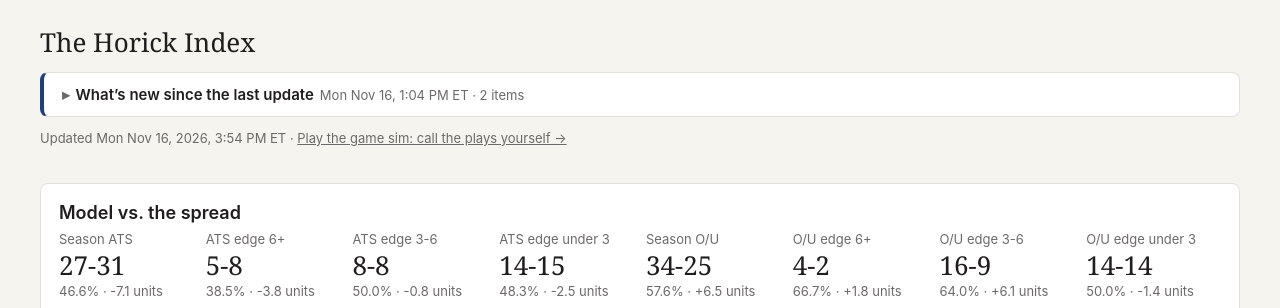
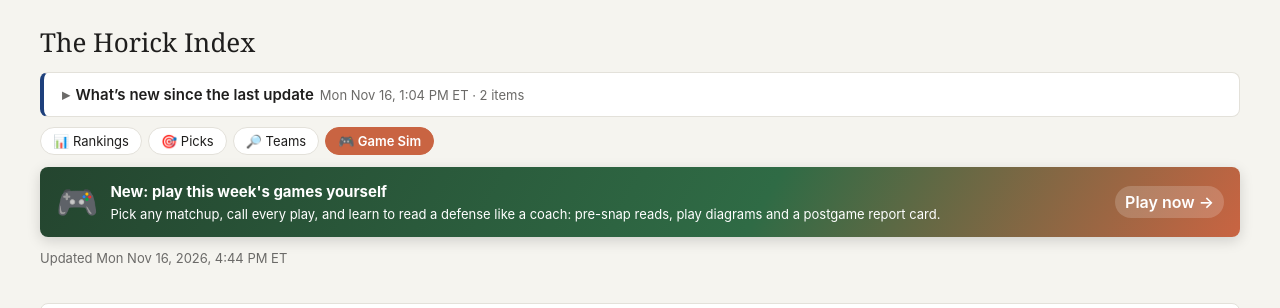
Before and after one commit to axmhorick/horick-index, a plain HTML site: page index.html in a window 1280 px wide. Shown: the top 308 px of the page. Drawn offline with nearby package versions, Linux system fonts and the light colour scheme.

Commit message:
Landing page: section nav and a prominent Game Sim banner
Co-Authored-By: Claude Opus 5.5 <noreply@anthropic.com>
Claude-Session: https://claude.ai/code/session_01UARi8W5Zw1L92hehSJY8ZT

```diff
--- a/index.html
+++ b/index.html
@@ -133,6 +133,16 @@ window.__DATA__ = {"rankings":[{"week":"12","rank":"1","team":"Georgia","wins":"
 .pr-new li { display: flex; gap: 8px; align-items: baseline; padding: 5px 0; border-top: 1px solid var(--color-border-line); font-size: var(--cds-font-size-caption); line-height: 1.45; color: var(--color-fg); }
 .pr-new li:first-child { border-top: 0; }
 .pr-new .k { flex: 0 0 92px; font-size: 11px; font-weight: var(--cds-font-weight-medium); text-transform: uppercase; letter-spacing: .05em; color: var(--color-fg-muted); }
+.pr-nav { display: flex; flex-wrap: wrap; gap: 6px; margin: 10px 0 0; }
+.pr-nav a { text-decoration: none; color: var(--color-fg); border: 1px solid var(--color-border-line); border-radius: 999px; padding: 5px 12px; font-size: var(--cds-font-size-caption); background: var(--color-panel); }
+.pr-nav a.hot { background: #c96442; border-color: #c96442; color: #fff; font-weight: var(--cds-font-weight-medium); }
+.pr-play { display: flex; align-items: center; gap: 12px; margin-top: var(--cds-gap-md); padding: 14px 16px; border-radius: var(--cds-radius); text-decoration: none; color: #fff; background: linear-gradient(120deg, #24452f, #2f6b45 60%, #c96442); box-shadow: 0 4px 14px rgba(0,0,0,.15); }
+.pr-play:hover { filter: brightness(1.06); }
+.pr-play-ic { font-size: 34px; line-height: 1; }
+.pr-play-tx { display: flex; flex-direction: column; gap: 3px; flex: 1; min-width: 0; font-size: var(--cds-font-size-caption); line-height: 1.4; }
+.pr-play-tx b { font-size: var(--cds-font-size-body); }
+.pr-play-go { white-space: nowrap; font-weight: var(--cds-font-weight-medium); background: rgba(255,255,255,.18); padding: 6px 10px; border-radius: 999px; }
+@media (max-width: 520px) { .pr-play { flex-wrap: wrap; } .pr-play-go { width: 100%; text-align: center; } }
 .pr-foot { color: var(--color-fg-muted); font-size: var(--cds-font-size-caption); }
 /* ---- Game breakdown infographic (print-newspaper graphics-desk look) ---- */
 .pr-mx-btn { font: 700 11px/1 Arial, Helvetica, sans-serif; text-transform: uppercase; letter-spacing: .05em; color: var(--color-fg); background: none; border: 1px solid currentColor; padding: 4px 7px; margin-top: 5px; cursor: pointer; }
@@ -260,7 +270,13 @@ window.__DATA__ = {"rankings":[{"week":"12","rank":"1","team":"Georgia","wins":"
   <header id="header">
     <h1 class="pr-title">The Horick Index</h1>
     <details class="pr-new" id="whats-new" data-draw="changes"></details>
-    <p class="pr-foot">Updated Mon Nov 16, 2026, 3:54 PM ET · <a href="sim.html" style="color:inherit">Play the game sim: call the plays yourself →</a></p>
+    <nav class="pr-nav"><a href="#rankings-table">📊 Rankings</a><a href="#ats">🎯 Picks</a><a href="#team-trend">🔎 Teams</a><a href="sim.html" class="hot">🎮 Game Sim</a></nav>
+    <a class="pr-play" href="sim.html">
+      <span class="pr-play-ic" aria-hidden="true">🎮</span>
+      <span class="pr-play-tx"><b>New: play this week's games yourself</b><span>Pick any matchup, call every play, and learn to read a defense like a coach: pre-snap reads, play diagrams and a postgame report card.</span></span>
+      <span class="pr-play-go">Play now →</span>
+    </a>
+    <p class="pr-foot">Updated Mon Nov 16, 2026, 4:44 PM ET</p>
   </header>
 
   <section class="pr-card" id="ats">
```
